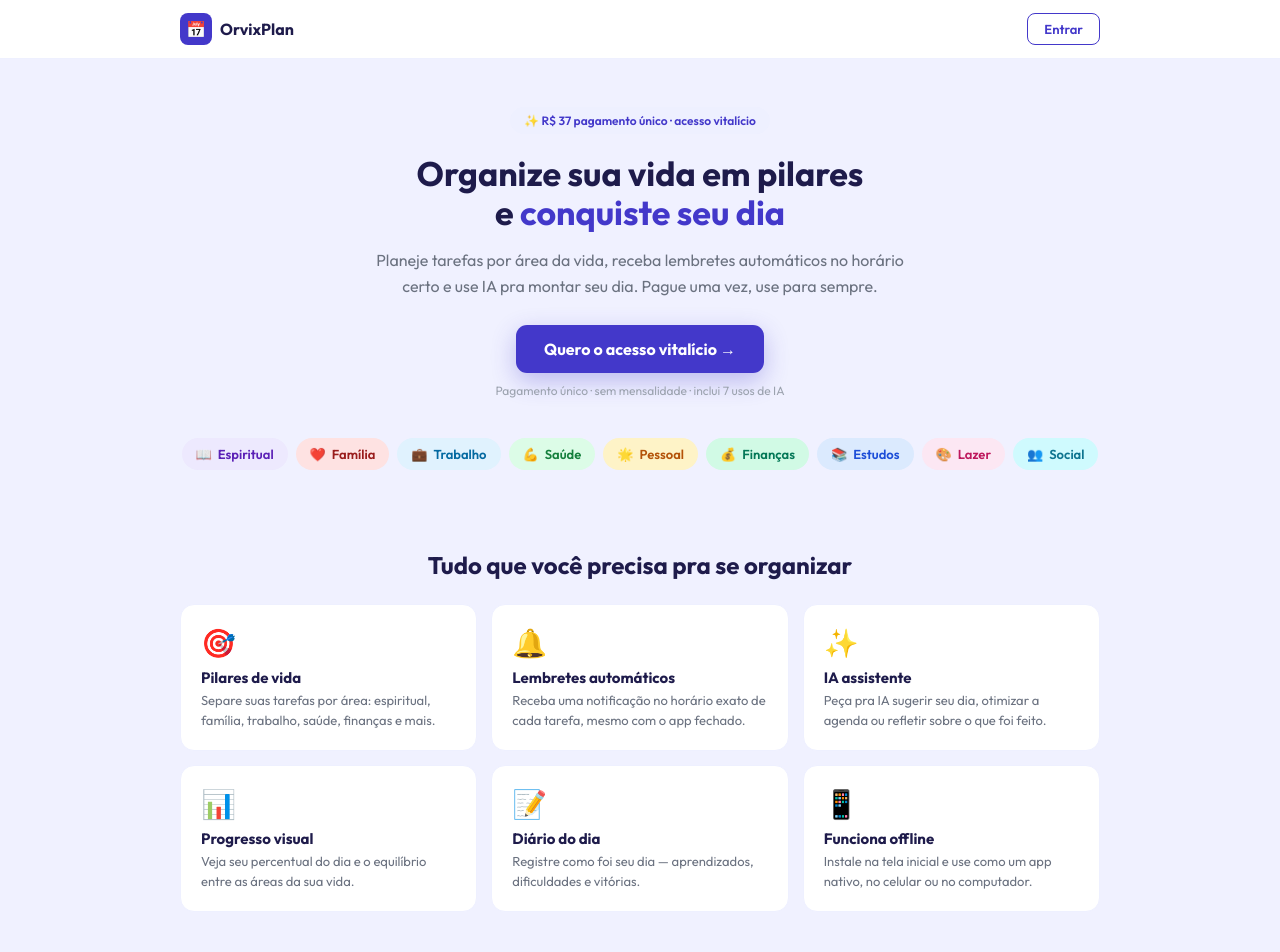
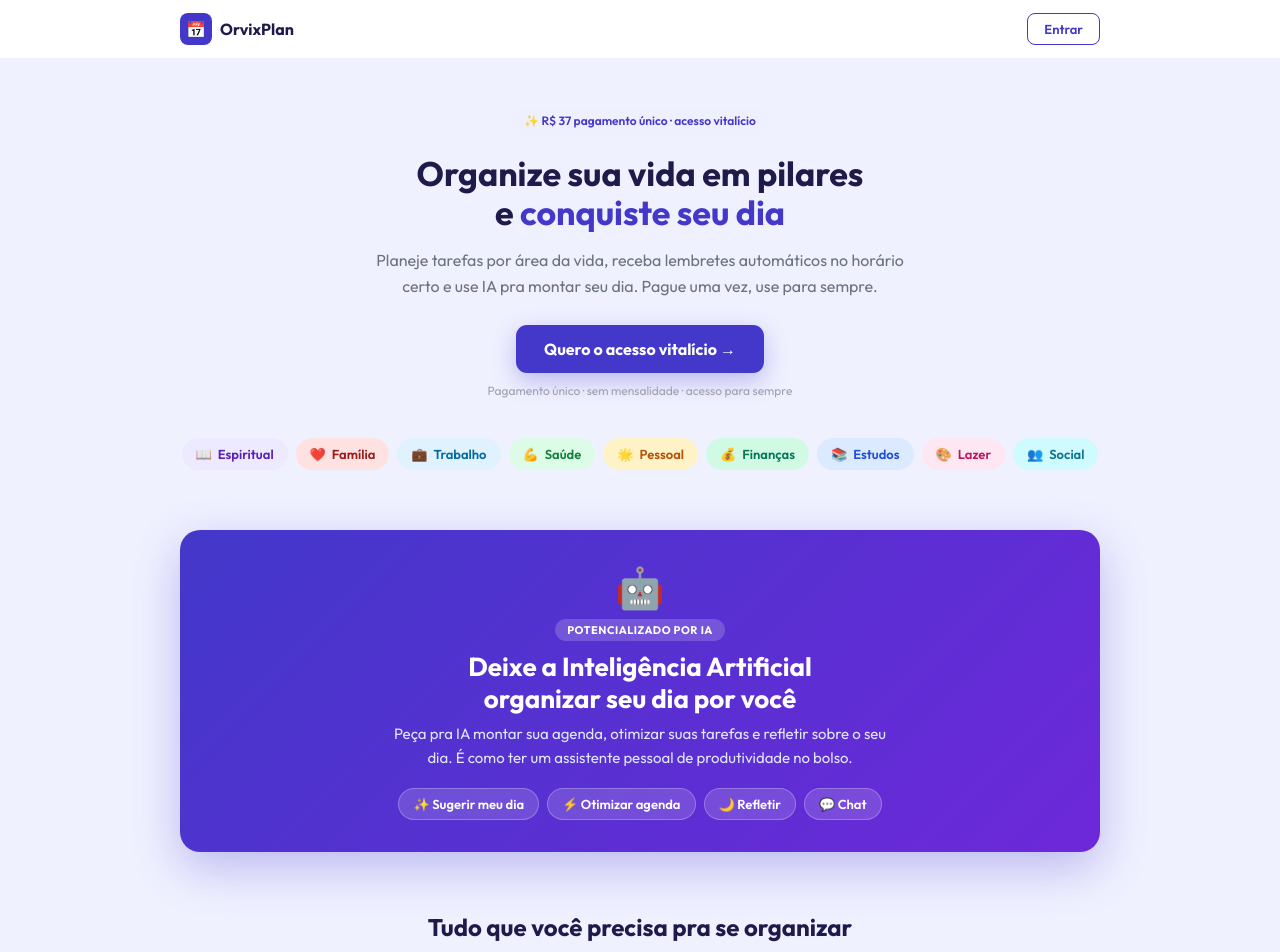
Before and after one commit to glaucoaraujop-sketch/orvixplan, a React (Vite) app: page / in a window 1280 px wide. Shown: the top 952 px of the page. Built offline with nearby package versions, Linux system fonts and the light colour scheme.

Commit message:
feat: 50 usos de IA inclusos no R$37 (garantia 7d); landing com destaque de IA, sem quantidade

```diff
--- a/src/components/PricingModal.jsx
+++ b/src/components/PricingModal.jsx
@@ -58,7 +58,7 @@ export function PricingModal({ onClose, bloqueante = false, motivo, onSignOut, m
                 <li>📅 Planejamento diário, semanal e mensal</li>
                 <li>🎯 9 categorias de vida</li>
                 <li>🔔 Lembretes automáticos por notificação</li>
-                <li>✨ 7 usos de IA inclusos pra começar</li>
+                <li>✨ 50 usos de IA inclusos pra começar</li>
                 <li>📝 Diário e progresso</li>
               </>
             )}
--- a/src/views/LandingView.jsx
+++ b/src/views/LandingView.jsx
@@ -28,7 +28,7 @@ export function LandingView({ onStart }) {
         </p>
         <button onClick={onStart} style={ctaBig}>Quero o acesso vitalício →</button>
         <p style={{ fontSize: 12, color: '#9CA3AF', marginTop: 10 }}>
-          Pagamento único · sem mensalidade · inclui 7 usos de IA
+          Pagamento único · sem mensalidade · acesso para sempre
         </p>
 
         {/* Mockup de pilares */}
@@ -38,6 +38,26 @@ export function LandingView({ onStart }) {
               <span>{p.emoji}</span><span>{p.label}</span>
             </div>
           ))}
+        </div>
+      </section>
+
+      {/* Destaque IA */}
+      <section style={{ maxWidth: 960, margin: '0 auto', padding: '20px 20px' }}>
+        <div style={aiHighlight}>
+          <div style={{ fontSize: 40, marginBottom: 6 }}>🤖</div>
+          <span style={aiTag}>POTENCIALIZADO POR IA</span>
+          <h2 style={{ fontSize: 26, fontWeight: 800, color: 'white', margin: '10px 0 8px', lineHeight: 1.2 }}>
+            Deixe a Inteligência Artificial<br />organizar seu dia por você
+          </h2>
+          <p style={{ fontSize: 15, color: '#E0E7FF', lineHeight: 1.6, maxWidth: 520, margin: '0 auto 18px' }}>
+            Peça pra IA montar sua agenda, otimizar suas tarefas e refletir sobre o seu dia.
+            É como ter um assistente pessoal de produtividade no bolso.
+          </p>
+          <div style={{ display: 'flex', flexWrap: 'wrap', gap: 8, justifyContent: 'center' }}>
+            {['✨ Sugerir meu dia', '⚡ Otimizar agenda', '🌙 Refletir', '💬 Chat'].map((t) => (
+              <span key={t} style={aiChip}>{t}</span>
+            ))}
+          </div>
         </div>
       </section>
 
@@ -71,7 +91,7 @@ export function LandingView({ onStart }) {
             <li>✓ Planejamento diário, semanal e mensal</li>
             <li>✓ 9 categorias de vida</li>
             <li>✓ Lembretes push automáticos</li>
-            <li>✓ 7 usos de IA inclusos (compre mais quando quiser)</li>
+            <li>✓ Assistente de IA integrado</li>
             <li>✓ Diário e progresso</li>
             <li>✓ Todas as atualizações futuras</li>
           </ul>
@@ -124,3 +144,6 @@ const priceCard = { background: 'white', borderRadius: 18, padding: '28px 22px',
 const priceBadge = { position: 'absolute', top: -12, left: '50%', transform: 'translateX(-50%)', background: '#4338CA', color: 'white', fontSize: 11, fontWeight: 700, padding: '4px 12px', borderRadius: 99, letterSpacing: '.5px', whiteSpace: 'nowrap' }
 const beneficios = { listStyle: 'none', padding: 0, margin: '0 0 20px', display: 'flex', flexDirection: 'column', gap: 9, fontSize: 14, color: '#374151', textAlign: 'left' }
 const footer = { maxWidth: 960, margin: '0 auto', padding: '24px 20px 40px', display: 'flex', flexDirection: 'column', alignItems: 'center', gap: 4, fontSize: 13, fontWeight: 600, borderTop: '1px solid #EEF0FF' }
+const aiHighlight = { background: 'linear-gradient(135deg, #4338CA 0%, #6D28D9 100%)', borderRadius: 20, padding: '32px 22px', textAlign: 'center', boxShadow: '0 16px 48px rgba(67,56,202,.3)' }
+const aiTag = { display: 'inline-block', background: 'rgba(255,255,255,.18)', color: 'white', fontSize: 11, fontWeight: 700, padding: '4px 12px', borderRadius: 99, letterSpacing: '.5px' }
+const aiChip = { background: 'rgba(255,255,255,.15)', color: 'white', fontSize: 13, fontWeight: 600, padding: '7px 14px', borderRadius: 99, border: '1px solid rgba(255,255,255,.25)' }
```
Also changed, not shown: 1 other file (tests, documents, lock files or other folders).
